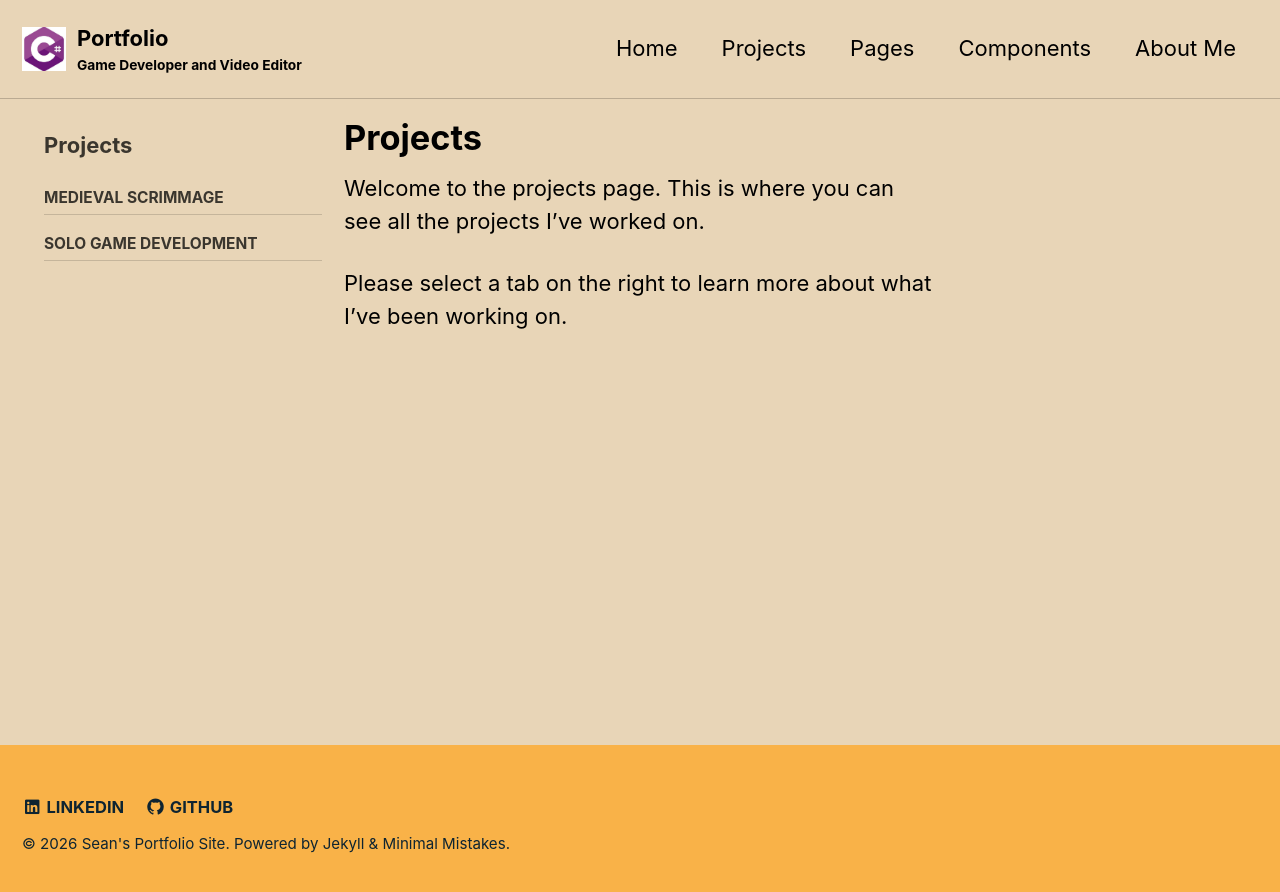
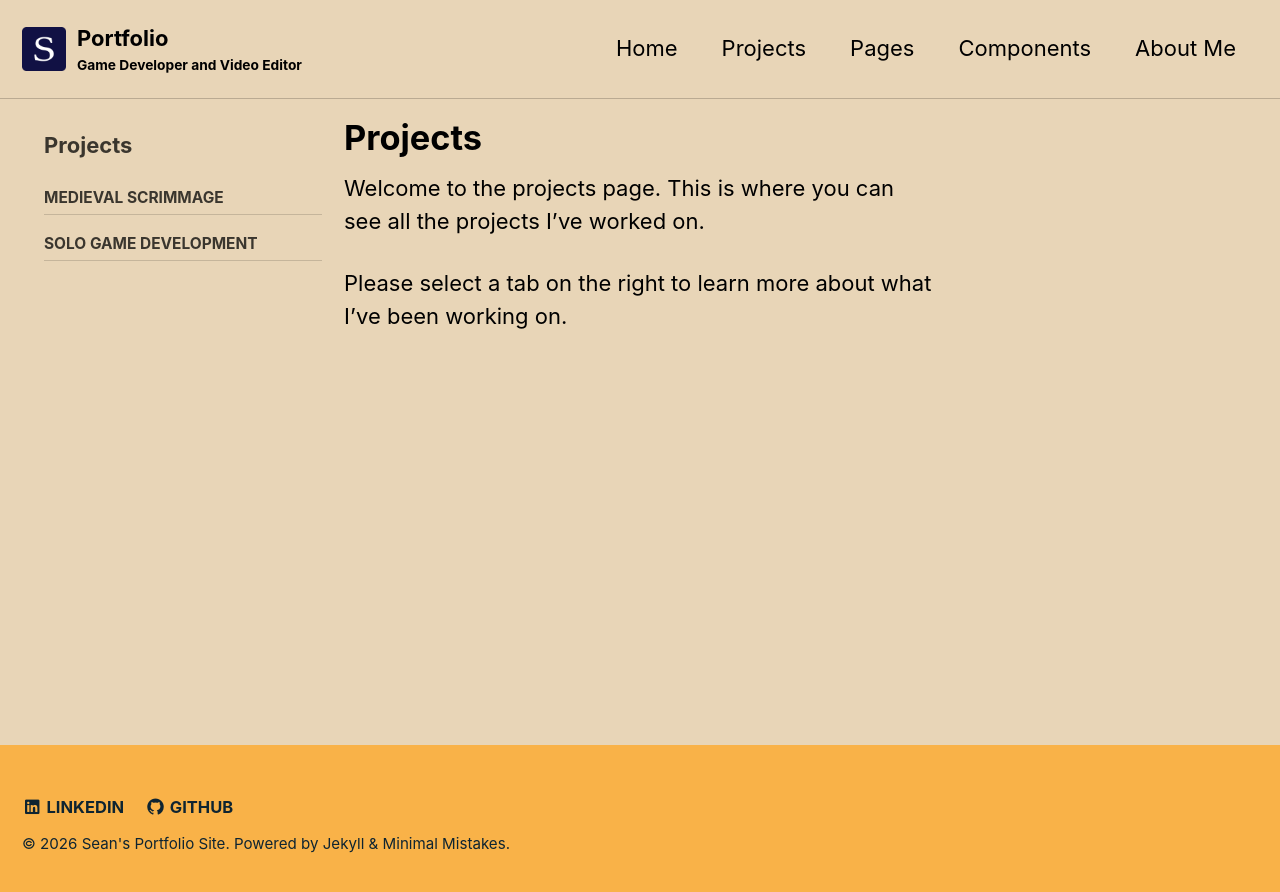
Before and after one commit to McDermott2527/McDermott2527.github.io, a Jekyll site: the page built from _pages/projects.md, in a window 1280 px wide. Shown: the top 892 px of the page. Built offline with Jekyll 4.4.1, drawn with Linux system fonts in a browser that asks for light colours.

Commit message:
Update logo and favicon paths in config

```diff
--- a/_config.yml
+++ b/_config.yml
@@ -7,13 +7,13 @@ name: "Sean McDermott"
 url: "https://McDermott2527.github.io" # Your GitHub Pages domain
 baseurl: "" # Repo name if site is in a project repo, blank for user/org site
 locale: "en-GB" # Language/region
-logo: "assets/images/CSharp.jpg" # path of logo image to display in the masthead
+logo: "assets/images/BigIcon512x512.png" # path of logo image to display in the masthead
 masthead_title: "Portfolio" # overrides the website title displayed in the masthead, use " " for no title
 copyright: # "copyright" name, defaults to site.title
 copyright_url: # "copyright" URL, defaults to site.url
 # Theme settings (used by the existing CSS)
 minimal_mistakes_skin    : "sunrise" # "default", "air", "aqua", "contrast", "dark", "dirt", "neon", "mint", "plum", "sunrise"
-favicon: "assets/images/CSharp.jpg" # Favicon path (update this file)
+favicon: "assets/images/favicon-32x32.png" # Favicon path (update this file)
 favicon_version: 1 # Increment to force browsers to refresh the favicon
 
 
```
